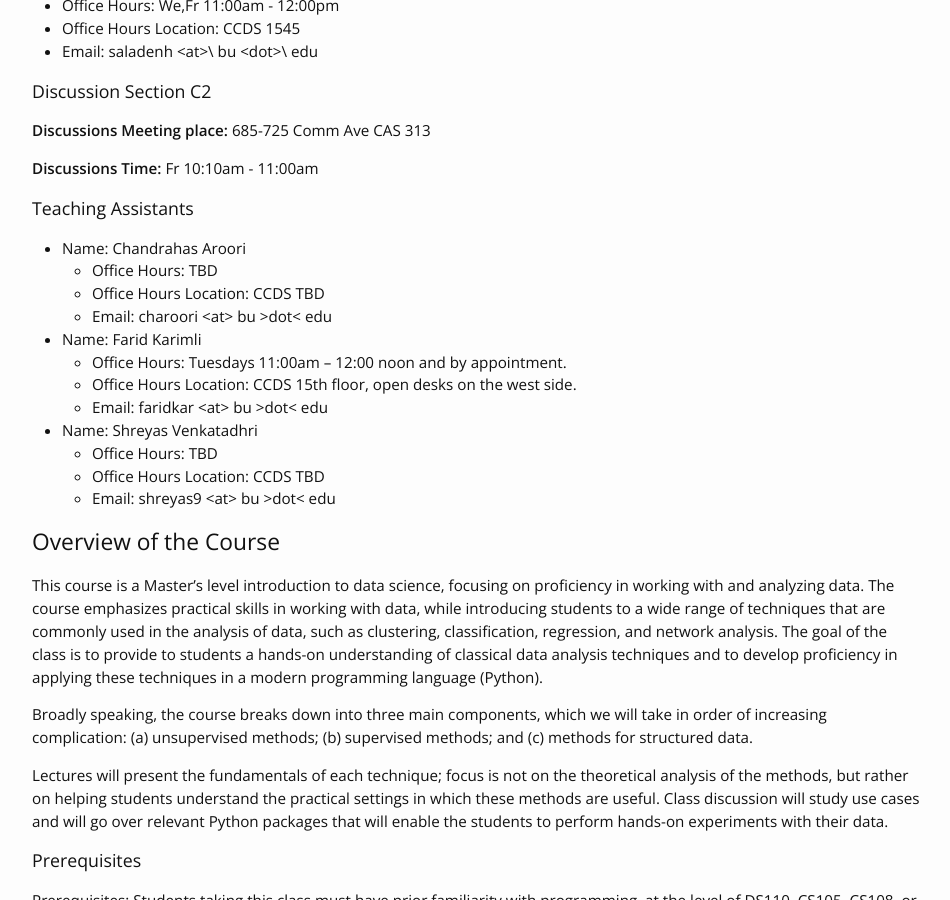
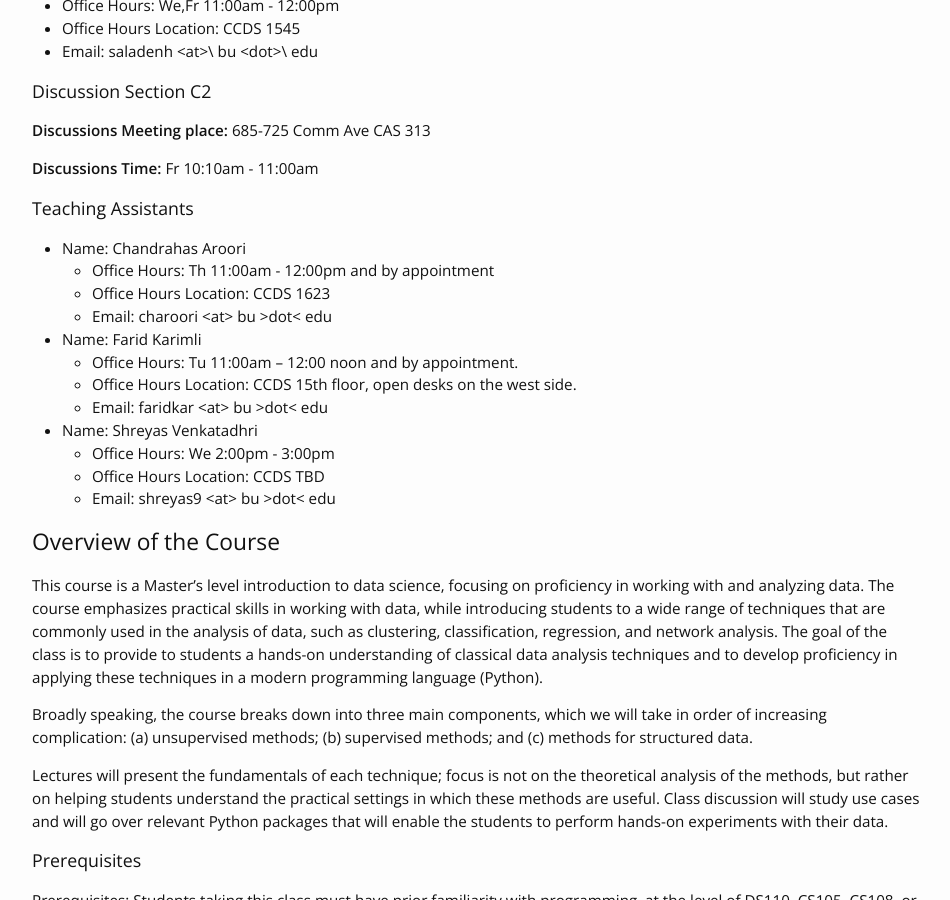
Before and after one commit to tools4ds/fa2024, a Jekyll site: the page built from index.md, in a window 1280 px wide and 900 px high, scrolled down 1289 px. Shown: the whole window, without its empty margins (163-1113 px from the left). Built offline with Jekyll 4.4.1, drawn with Linux system fonts in a browser that asks for light colours; nearby versions of some CDN libraries.

Commit message:
Update TA office hours

```diff
--- a/index.md
+++ b/index.md
@@ -87,17 +87,17 @@ document.addEventListener('DOMContentLoaded', function() {
 ### Teaching Assistants
 
 * Name: Chandrahas Aroori
-   * Office Hours: TBD
-   * Office Hours Location: CCDS TBD
+   * Office Hours: Th 11:00am - 12:00pm and by appointment
+   * Office Hours Location: CCDS 1623
    * Email: charoori &lt;at&gt; bu &gt;dot&lt; edu
 
 * Name: Farid Karimli
-   * Office Hours: Tuesdays 11:00am -- 12:00 noon and by appointment.
+   * Office Hours: Tu 11:00am -- 12:00 noon and by appointment.
    * Office Hours Location: CCDS 15th floor, open desks on the west side.
    * Email: faridkar &lt;at&gt; bu &gt;dot&lt; edu
 
 * Name: Shreyas Venkatadhri
-   * Office Hours: TBD
+   * Office Hours: We 2:00pm - 3:00pm
    * Office Hours Location: CCDS TBD
    * Email: shreyas9 &lt;at&gt; bu &gt;dot&lt; edu
 
```
